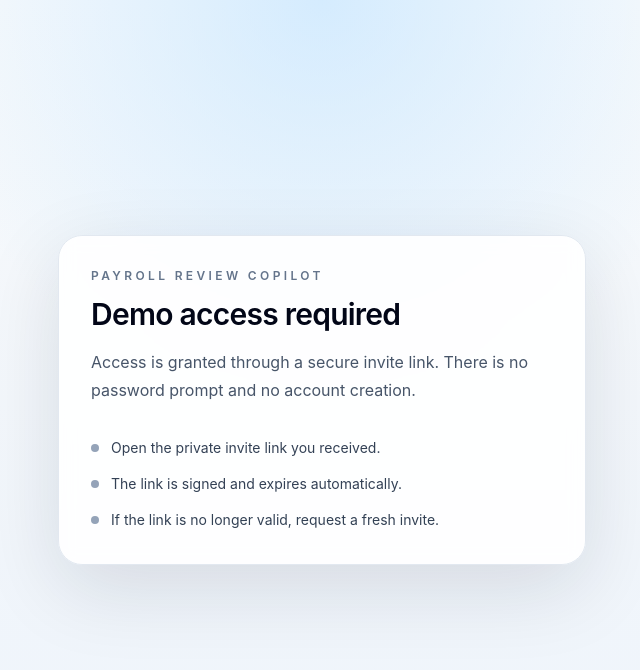
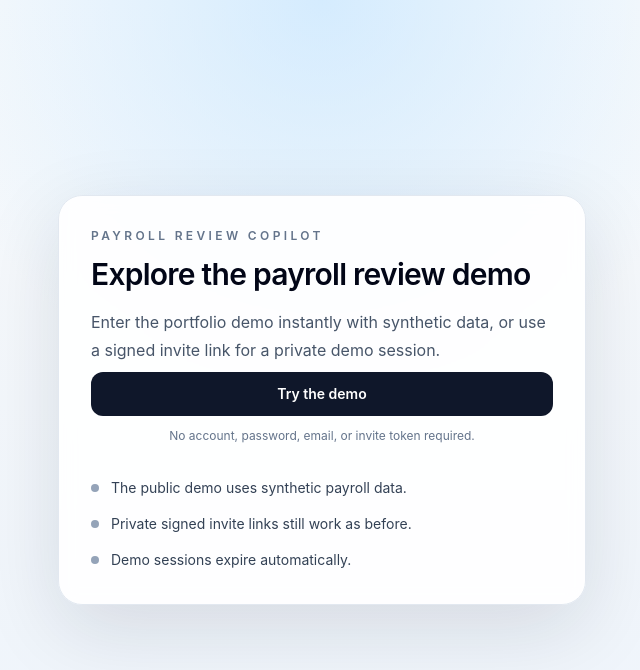
Before and after one commit to jjuliacaroline/payroll-review-copilot, a Next.js app: page /access in a window 1280 px wide. Shown: the top 670 px of the page, without its empty margins (318-958 px from the left). Built offline with nearby package versions, Linux system fonts and the light colour scheme; no server answers.

Commit message:
feat: add one-click demo entry

```diff
--- a/src/app/access/page.tsx
+++ b/src/app/access/page.tsx
@@ -35,16 +35,29 @@ export default async function AccessPage({ searchParams }: AccessPageProps) {
   return (
     <AccessStateCard
       eyebrow="Payroll Review Copilot"
-      title="Demo access required"
-      description="Access is granted through a secure invite link. There is no password prompt and no account creation."
+      title="Explore the payroll review demo"
+      description="Enter the portfolio demo instantly with synthetic data, or use a signed invite link for a private demo session."
     >
-      <AccessStatusPanel
-        items={[
-          "Open the private invite link you received.",
-          "The link is signed and expires automatically.",
-          "If the link is no longer valid, request a fresh invite.",
-        ]}
-      />
+      <form action="/access/guest" method="post">
+        <button
+          className="w-full rounded-xl bg-slate-900 px-5 py-3 text-sm font-semibold text-white transition hover:bg-slate-700 focus:outline-none focus:ring-2 focus:ring-slate-400 focus:ring-offset-2"
+          type="submit"
+        >
+          Try the demo
+        </button>
+      </form>
+      <p className="mt-3 text-center text-xs text-slate-500">
+        No account, password, email, or invite token required.
+      </p>
+      <div className="mt-6">
+        <AccessStatusPanel
+          items={[
+            "The public demo uses synthetic payroll data.",
+            "Private signed invite links still work as before.",
+            "Demo sessions expire automatically.",
+          ]}
+        />
+      </div>
     </AccessStateCard>
   );
 }
```
